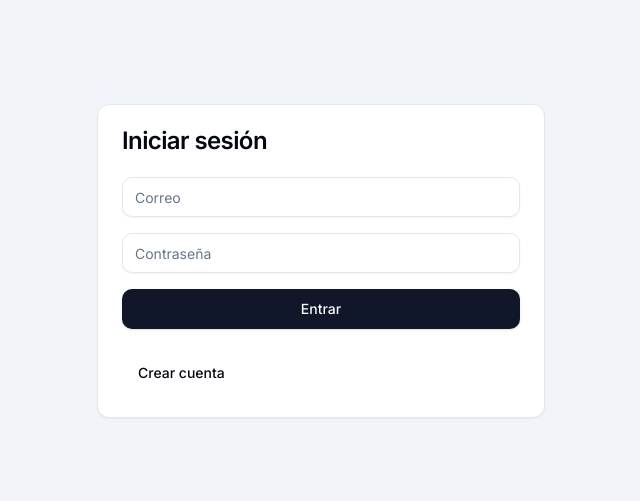
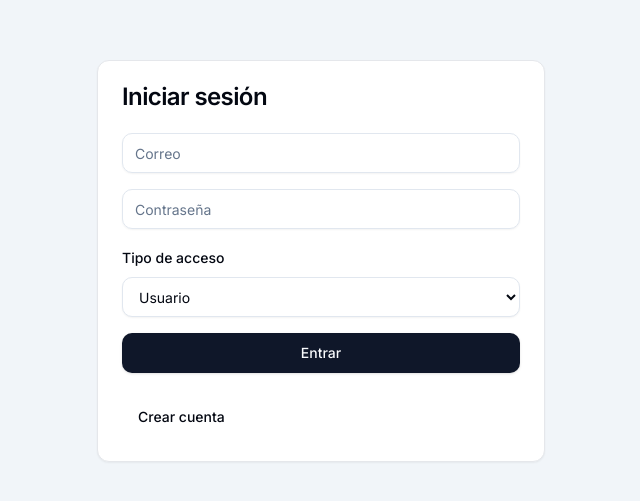
Before and after one commit to AdrianAAsoft/Fullstack-Workshop-WebApp-, a React (Vite) app in the folder Frontend/: page / in a window 1280 px wide. Shown: the part 139-640 px from the top of the page, without its empty margins (319-959 px from the left). Built offline with nearby package versions, Linux system fonts and the light colour scheme.

Commit message:
Update App.tsx

```diff
--- a/Frontend/src/App.tsx
+++ b/Frontend/src/App.tsx
@@ -30,7 +30,7 @@ function App() {
   const [isLogged, setIsLogged] = useState<boolean>(!!getSessionUser());
   const [isRegistering, setIsRegistering] = useState(false);
   const [authError, setAuthError] = useState<string | null>(null);
-  const [loginForm, setLoginForm] = useState({ email: '', password: '' });
+  const [loginForm, setLoginForm] = useState({email: '',password: '',role: 'usuario'});
   const [registerForm, setRegisterForm] = useState({ name: '', email: '', password: '' });
   const [workshops, setWorkshops] = useState<Workshop[]>(initialWorkshops);
   const [form, setForm] = useState<Workshop>(emptyForm);
@@ -76,11 +76,12 @@ function App() {
   };
 
   const handleLoginUser = () => {
-    const err = loginUser(loginForm.email, loginForm.password);
+    const err = loginUser(loginForm.email, loginForm.password, loginForm.role);
     if (err) {
       setAuthError(err);
       return;
     }
+    localStorage.setItem('role', loginForm.role);
     setIsLogged(true);
   };
 
@@ -182,6 +183,17 @@ function App() {
                   value={loginForm.password}
                   onChange={(e) => setLoginForm({ ...loginForm, password: e.target.value })}
                 />
+                <div className="space-y-2">
+                 <Label>Tipo de acceso</Label>
+                  <select
+                    className="h-10 w-full rounded-md border border-input bg-white px-3 text-sm shadow-sm focus-visible:outline-none focus-visible:ring-2 focus-visible:ring-primary"
+                    value={loginForm.role}
+                    onChange={(e) => setLoginForm({ ...loginForm, role: e.target.value })}
+                  >
+                    <option value="usuario">Usuario</option>
+                    <option value="admin">Administrador</option>
+                  </select>
+                </div>
                 <Button onClick={handleLoginUser} className="w-full">
                   Entrar
                 </Button>
```
